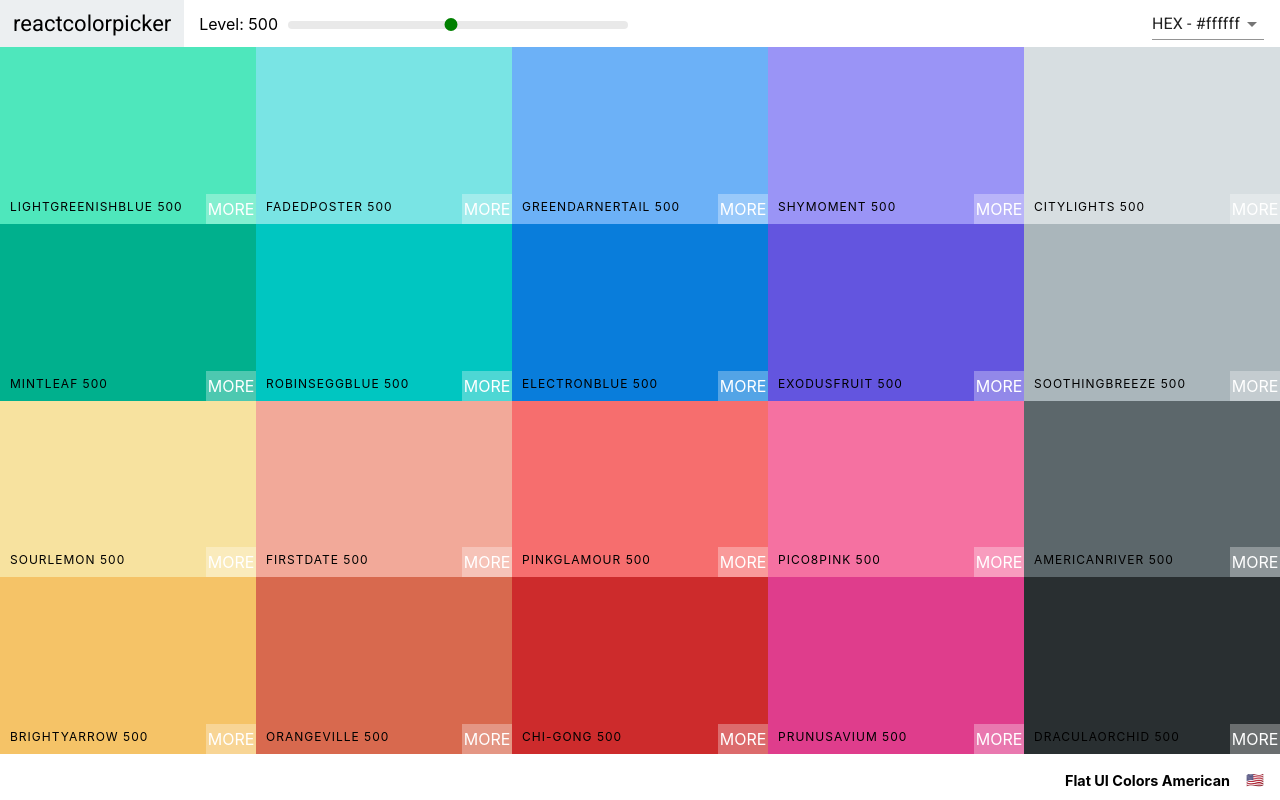
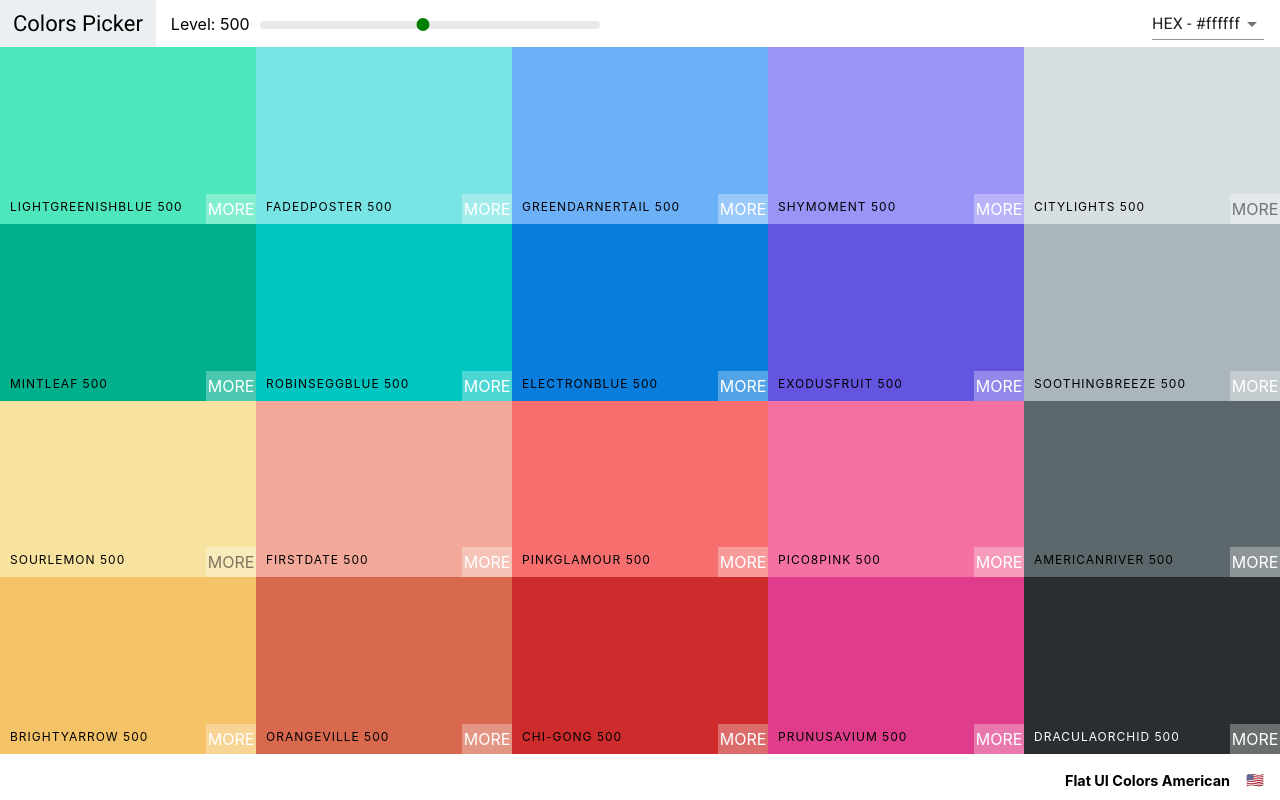
Before and after one commit to nikhilknick/cooolors, a React (Create React App) app: page /palette/flat-ui-colors-american in a window 1280 px wide. Built offline with nearby package versions, Linux system fonts and the light colour scheme.

Commit message:
adjust text color based on luminance

```diff
--- a/src/ColorBox.css
+++ b/src/ColorBox.css
@@ -35,6 +35,7 @@
 }
 .back-button{
   width: 80px;
+  cursor:pointer;
 }
 
 .copy-button{
@@ -57,6 +58,15 @@
   text-transform: uppercase;
   font-size: 12px;
 }
+
+.light-text{
+  color:white;
+}
+
+.ColorBox .dark-text{
+  color: rgba(0,0,0,0.5);
+}
+
 .see-more {
   color: white;
   outline: none;
--- a/src/ColorBox.js
+++ b/src/ColorBox.js
@@ -1,6 +1,7 @@
 import React, { Component } from "react";
 import { Link } from "react-router-dom";
 import { CopyToClipboard } from "react-copy-to-clipboard";
+import chroma from "chroma-js";
 import "./ColorBox.css";
 
 export default class ColorBox extends Component {
@@ -27,6 +28,9 @@
   render() {
     const { name, background, paletteId, id, showLink } = this.props;
     const { copied } = this.state;
+    const isDarkColor = chroma(background).luminance() <= 0.08;
+    const isLightColor = chroma(background).luminance() >= 0.7;
+    // console.log(chroma(background).luminance());
     return (
       <CopyToClipboard text={background} onCopy={this.changeCopyState}>
         <div className="ColorBox" style={{ background }}>
@@ -36,20 +40,22 @@
           />
           <div className={`copy-msg ${copied && "show"}`}>
             <h1>Copied!</h1>
-            <p>{background}</p>
+            <p className={isLightColor && "dark-text"}>{background}</p>
           </div>
           <div className="copy-container">
             <div className="box-content">
-              <span>{name}</span>
+              <span className={isDarkColor && "light-text"}>
+                {name}
+              </span>
             </div>
-            <button className="copy-button">Copy</button>
+            <button className={`copy-button ${isLightColor && "dark-text"}`}>Copy</button>
           </div>
           {showLink && (
             <Link
               to={`/palette/${paletteId}/${id}`}
               onClick={e => e.stopPropagation()}
             >
-              <span className="see-more">More</span>
+              <span className={`see-more ${isLightColor && "dark-text"}`}>More</span>
             </Link>
           )}
         </div>
--- a/src/Navbar.js
+++ b/src/Navbar.js
@@ -34,7 +34,7 @@
     return (
       <header className="Navbar">
         <div className="logo">
-          <Link to="/">reactcolorpicker</Link>
+          <Link to="/">Colors Picker</Link>
         </div>
 
         {showSlider && (
--- a/src/PaletteList.css
+++ b/src/PaletteList.css
@@ -1,11 +1,13 @@
 .PaletteList {
-  width: 700px;
+  width: 800px;
   margin: 0 auto;
+  margin-top:10px;
+  margin-bottom:10px;
 }
 
 .List {
   display: grid;
   grid-template-columns: repeat(3, 1fr);
-  grid-gap: 15px;
+  grid-gap: 25px;
   grid-auto-rows: minmax(100px, auto);
 }
--- a/src/PaletteList.js
+++ b/src/PaletteList.js
@@ -10,7 +10,7 @@
     const { palettes } = this.props;
     return (
       <div className="PaletteList">
-        <h1>React Color</h1>
+        <h1>C0L0RS</h1>
         <div className="List">
           {palettes.map((palette,index) => (
             <MiniPalette {...palette} handleClick={()=>this.goToPalette(palette.id)} key={index}/>
```
Also changed, not shown: 1 other file (tests, documents, lock files or other folders).
